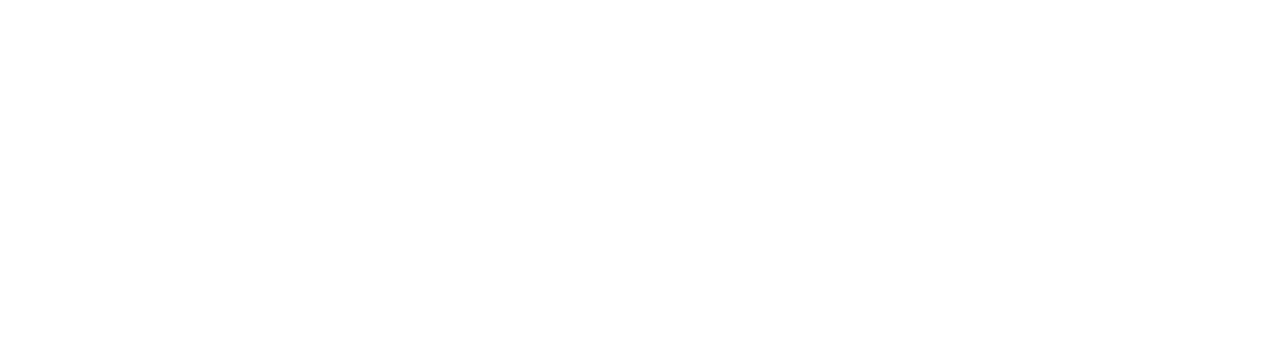
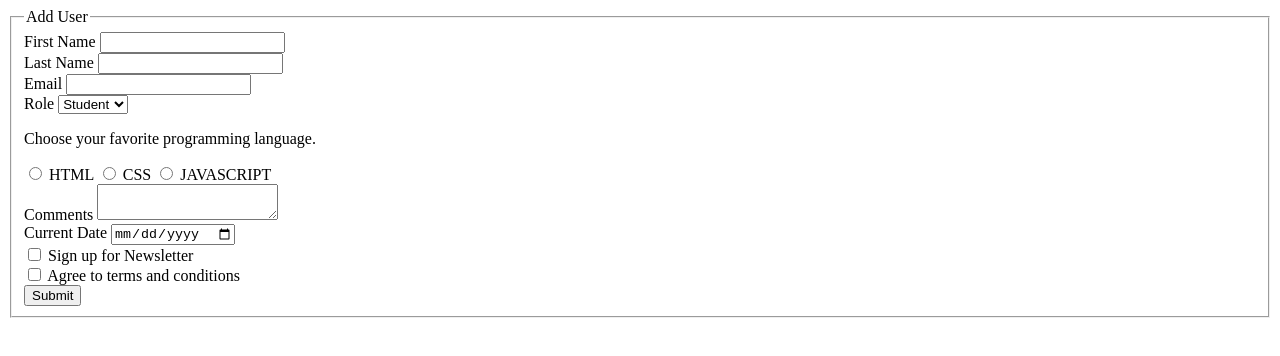
Before and after one commit to numbers6798/Building-and-Learning-Forms, a plain HTML site: page index.html in a window 1280 px wide. Drawn offline with Linux system fonts and the light colour scheme.

Commit message:
finish building first HTML form

```diff
--- a/index.html
+++ b/index.html
@@ -7,5 +7,69 @@
 </head>
 <body>
 
+    <form action="/form-handling-url" method="post">
+        <fieldset>
+            <legend>Add User</legend>
+
+            <div>
+                <label for="first_name">First Name</label>
+                <input type="text" id="firstname" name="first_name">
+            </div>
+
+            <div>
+                <label for="last_name">Last Name</label>
+                <input type="text" id="lastname" name="last_name">
+            </div>
+
+            <div>
+                <label for="email">Email</label>
+                <input type="email" id="email" name="email_address">
+            </div>
+
+            <div>
+                <label for="role">Role</label>
+                <select name="user_role_name" id="role">Status
+                <option value="student">Student</option>
+                <option value="teacher">Teacher</option>
+                <option value="guest">Guest</option>
+                </select>
+            </div>
+
+            <div>
+                <p>Choose your favorite programming language.</p>
+                <input type="radio" name="language" id="programmingLanguage">
+                <label for="programmingLanguage">HTML</label>
+
+                <input type="radio" name="language" id="programmingLanguage">
+                <label for="programmingLanguage">CSS</label>
+
+                <input type="radio" name="language" id="programmingLanguage">
+                <label for="programmingLanguage">JAVASCRIPT</label>
+            </div>
+
+            <div>
+            <label for="comments">Comments</label>
+            <textarea name="user_comments" id="user_comments"></textarea>
+            </div>
+
+            <div>
+                <label for="currentDate">Current Date</label>
+                <input type="date" name="current_date" id="date">
+            </div>
+
+            <div>
+                <input type="checkbox" name="signUp" id="newsletter">
+                <label for="newsletter">Sign up for Newsletter</label>
+            </div>
+            <div>
+                <input type="checkbox" name="agree" id="terms_conditions">
+                <label for="agree_terms_conditions">Agree to terms and conditions</label>
+            </div>
+                <button type="submit">Submit</button>
+
+
+        </fieldset>
+    </form>
+
 </body>
 </html>
```
